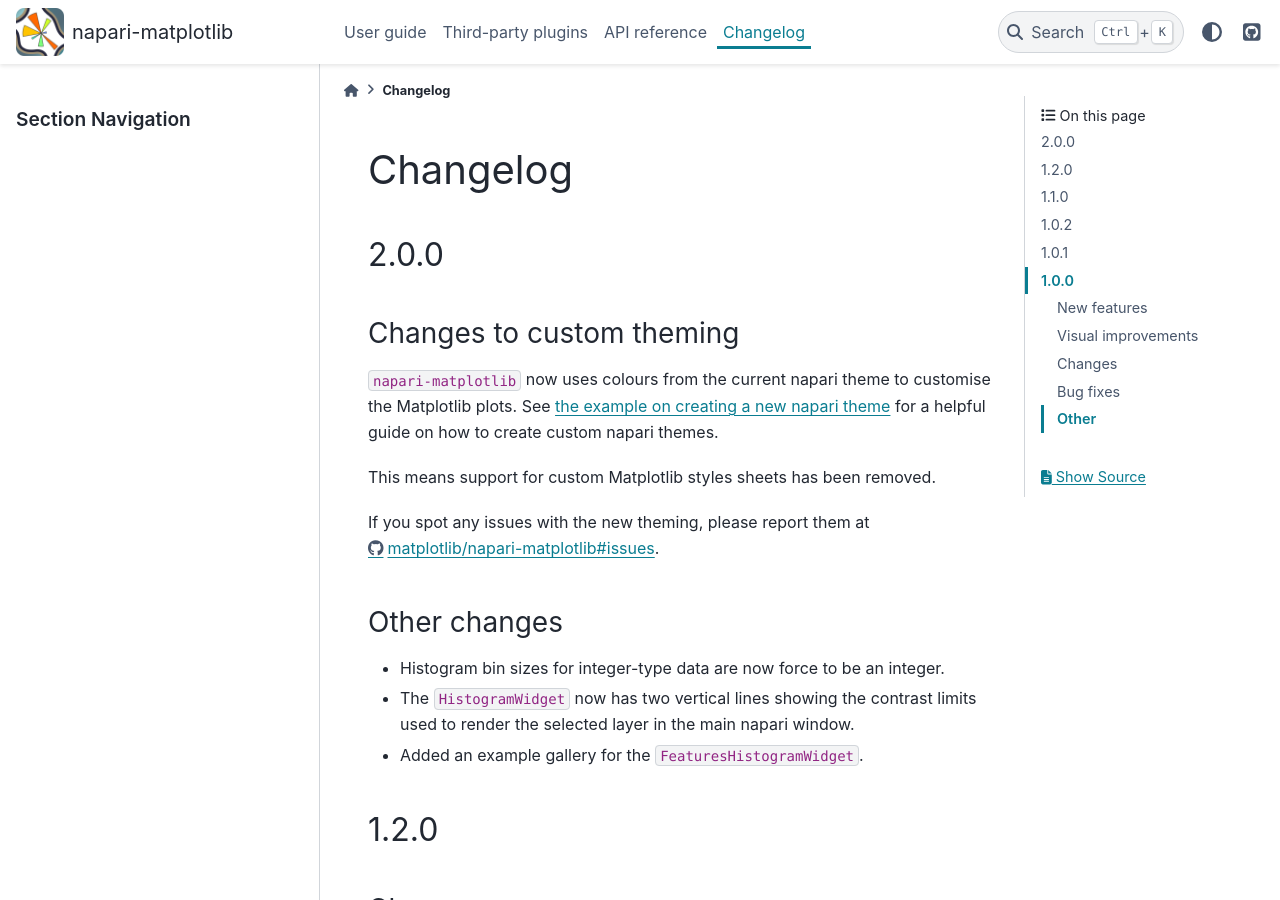
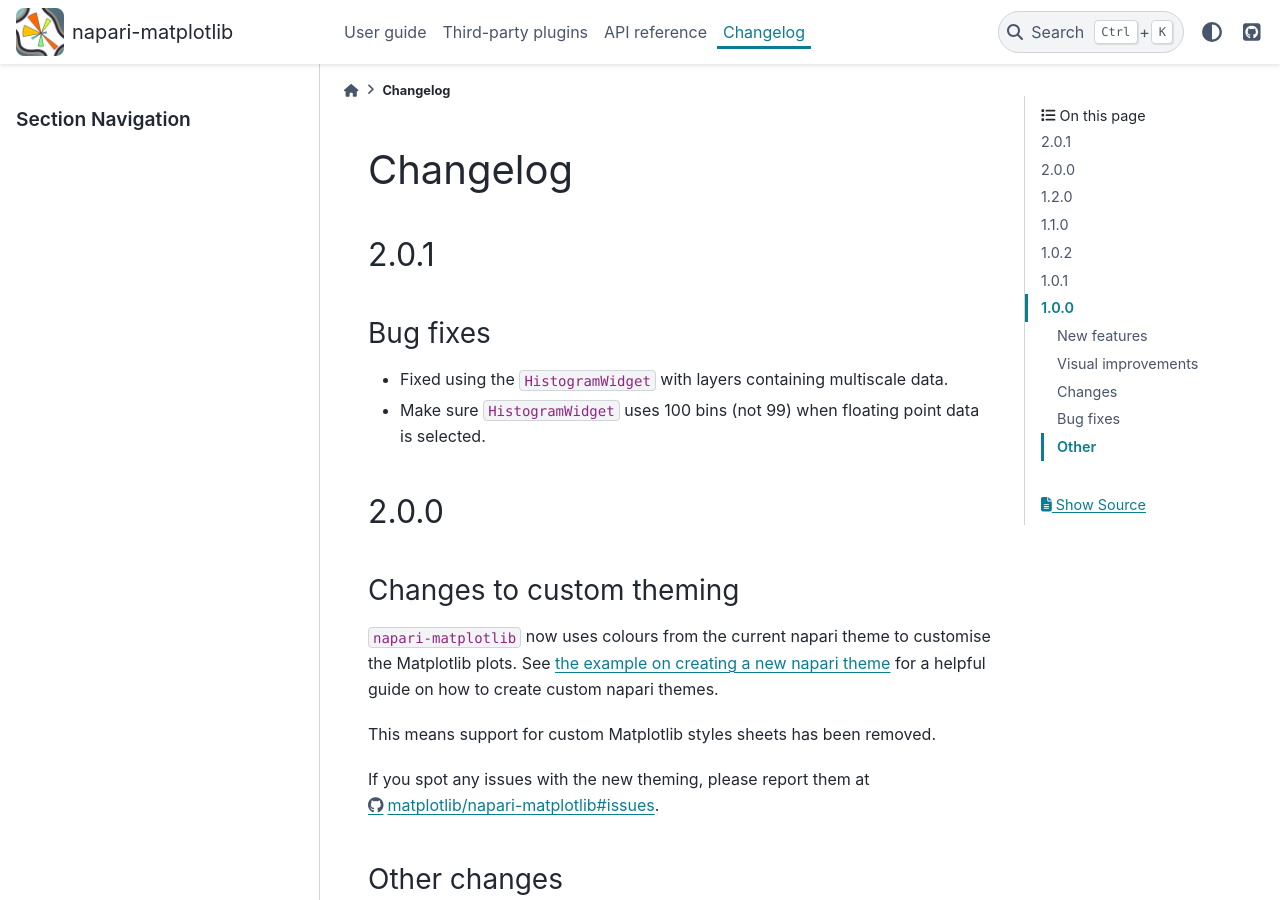
Before and after one commit to matplotlib/napari-matplotlib, a Sphinx documentation site: the page built from docs/changelog.rst, in a window 1280 px wide and 900 px high. Built offline with Sphinx 7.4.7 and the PyData theme 0.15.4, drawn with Linux system fonts in a browser that asks for light colours; pages that are not in the unit, such as notebooks, are missing from menus.

Commit message:
Add 2.0.1 changelog

```diff
--- a/docs/changelog.rst
+++ b/docs/changelog.rst
@@ -1,5 +1,13 @@
 Changelog
 =========
+2.0.1
+-----
+Bug fixes
+~~~~~~~~~
+- Fixed using the ``HistogramWidget`` with layers containing multiscale data.
+- Make sure ``HistogramWidget`` uses 100 bins (not 99) when floating point data is
+  selected.
+
 2.0.0
 -----
 Changes to custom theming
```
